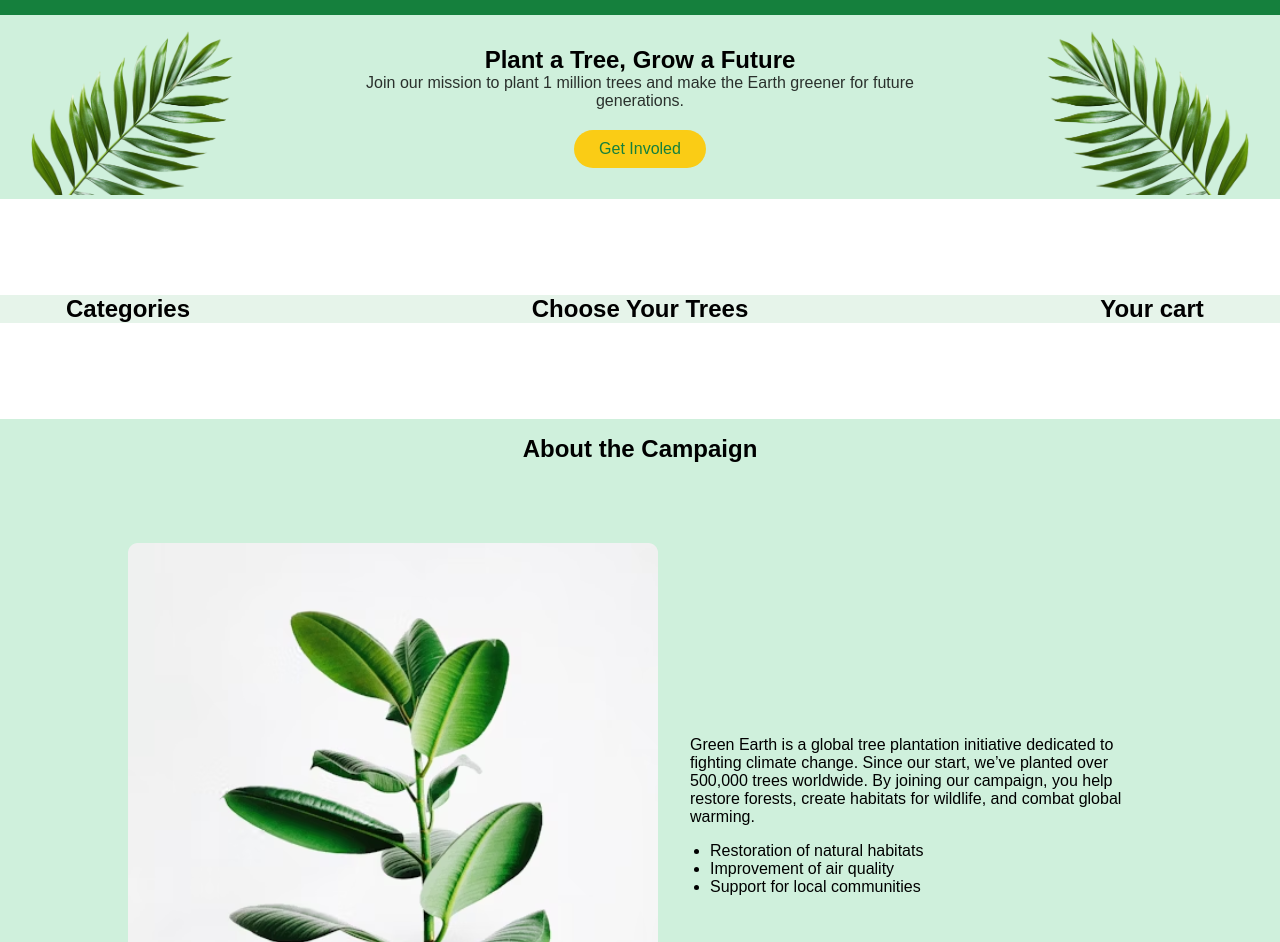
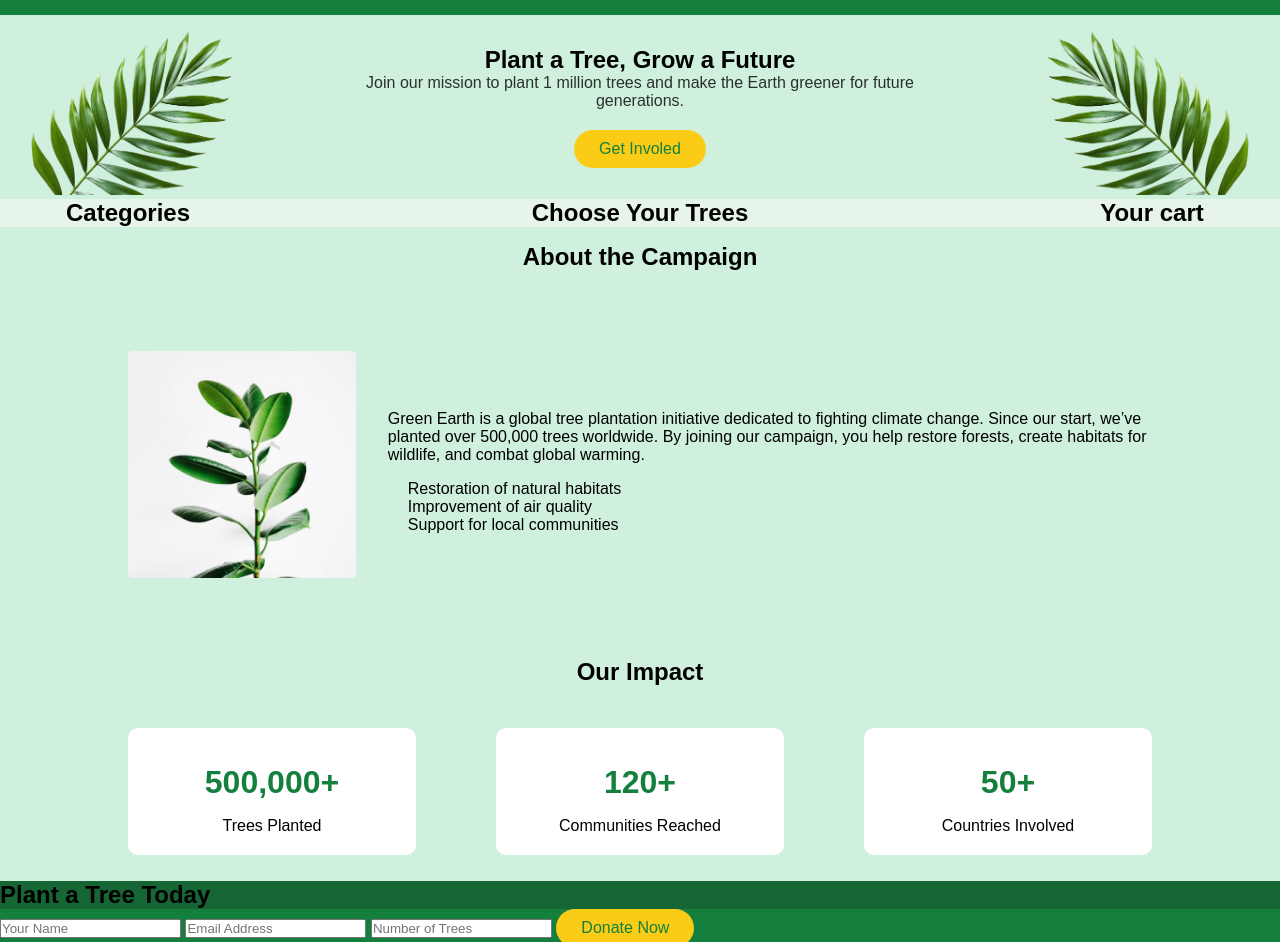
Before and after one commit to ahadul70/PH-A6, a plain HTML site: page index.html in a window 1280 px wide. Shown: the part 63-1005 px from the top of the page. Drawn offline with Linux system fonts and the light colour scheme.

Commit message:
syling improvements

```diff
--- a/index.html
+++ b/index.html
@@ -9,23 +9,20 @@
 </head>
 
 <body>
-    <nav class="navbar">
+    <nav class="navbar pri">
         <div class="logo">Green Plant</div>
         <div class="nav_links">
-
             <h1>About</h1>
             <h1>Gallery</h1>
             <h1>Plant a Tree</h1>
-
-
         </div>
         <div><button class="btn_primary">Plant a Tree</button></div>
     </nav>
 
     <main>
-        <section class="hero_section">
+        <section class="hero_section light1">
             <div class="left"><img src="hero-leaf1.png" alt=""></div>
-            <div class="center">
+            <div class="center heading">
                 <h1>Plant a Tree, Grow a Future</h1>
                 <p>Join our mission to plant 1 million trees and make the Earth greener for future
                     <br> generations.
@@ -34,19 +31,19 @@
             </div>
             <div class="right"><img src="hero-leaf2.png" alt=""></div>
         </section>
-        <section class="choose_trees">
-            <div class="left product_left">
+        <section class="choose_trees dark">
+            <div class="left heading">
                 <h1>Categories</h1>
             </div>
-            <div class="center">
+            <div class="center heading">
                 <h1>Choose Your Trees</h1>
             </div>
-            <div class="right product_right">
+            <div class="right heading">
                 <h1>Your cart</h1>
             </div>
         </section>
-        <section class="about_section">
-            <h1 >About the Campaign</h1>
+        <section class="about_section light1">
+            <h1 class="heading">About the Campaign</h1>
             <div class="about_content">
                 <img src="about.png">
                 <div class="about_text">
@@ -63,27 +60,27 @@
             </div>
 
         </section>
-        <section>
-            <h1>Our Impact</h1>
+        <section class="impact_section light2">
+            <h1 class="heading">Our Impact</h1>
 
-            <div>
-                <div>
+            <div class="impact_stats">
+                <div class="children">
                     <h1>500,000+</h1>
                     <p>Trees Planted</p>
                 </div>
-                <div>
+             <div class="children">
                     <h1>120+</h1>
                     <p>Communities Reached</p>
                 </div>
-                <div>
+              <div class="children">
                     <h1>50+</h1>
                     <p>Countries Involved</p>
                 </div>
             </div>
         </section>
-        <section>
+        <section class="plant_tree_section mild ">
             <h1>Plant a Tree Today</h1>
-            <form action="">
+            <form action="" class="pri">
                 <input type="text" placeholder="Your Name">
                 <input type="email" placeholder="Email Address">
                 <input type="text" placeholder="Number of Trees">
@@ -95,7 +92,7 @@
 
         </section>
     </main>
-    <footer><h1>© 2025 Green Earth. All Rights Reserved.</h1></footer>
+    <footer class="dark"><h1>© 2025 Green Earth. All Rights Reserved.</h1></footer>
 </body>
 
 </html>
--- a/style.css
+++ b/style.css
@@ -3,13 +3,14 @@
   padding: 0;
   box-sizing: border-box;
   font-family: 'Poppins', sans-serif;
+  overflow-x: hidden;
 }
 
 .btn_primary {
   padding: 10px 25px;
   background: #facc15;
   color: rgb(21, 128, 61);
-    ;
+
   border: none;
   border-radius: 20px;
   cursor: pointer;
@@ -17,12 +18,23 @@
 
 }
 
+.pri{background-color: rgb(21, 128, 61);}
+.mild{background-color: rgb(22, 101, 52);}
+.dark{background-color: rgb(20, 83, 45);}
+.light1{background-color: rgb(207, 240, 220);}
+.light2{background-color: rgb(240, 253, 244);}
+
+
+.heading {
+  text-align: center;
+}
+
 .navbar {
   display: flex;
   align-items: center;
   justify-content: space-between;
   padding: 20px 10%;
-    background: rgb(21, 128, 61);
+
   color: #ffffff;
   width: 100%;
 }
@@ -45,7 +57,7 @@
   display: flex;
   align-items: center;
   justify-content: space-between;
-    background-color: #cff0dc;
+
   width: 100%;
 }
 
@@ -57,21 +69,25 @@
 
 .center {
   flex: 0 0 60%;
-   text-align: center;
+
 
 }
+
 .center p {
   color: rgba(0, 0, 0, 0.8);
 }
+
 .center button {
   margin-top: 20px;
 }
+
 .right {
   flex: 0 0 20%;
 
 }
 
-  .left img, .right img {
+.left img,
+.right img {
   width: 100%;
   height: auto;
 }
@@ -83,12 +99,8 @@
   justify-content: space-between;
   background-color: #e6f4ea;
   width: 100%;
-    margin-top: 6rem;
-    margin-bottom: 2rem;
-  }
 
-  .product_left ,.product_right{
-    text-align: center;
+
 }
 
 
@@ -99,14 +111,15 @@
   align-items: center;
   background-color: #cff0dc;
   width: 100%;
-    margin-top: 6rem;
+  ;
 
 }
 
 .about_section h1 {
-    text-align: center;
+
   margin-bottom: 1rem;
- padding-top: 1rem; ;
+  padding-top: 1rem;
+  ;
 }
 
 .about_content {
@@ -128,3 +141,44 @@ margin-bottom: 1rem;
   margin-left: 20px;
   margin-top: 10px;
 }
+
+
+
+.impact_section {
+
+
+  background-color: #CFF0DC;
+  width: 100%;
+
+
+}
+
+.impact_section h1 {
+  margin-bottom: 1rem;
+  padding-top: 1rem;
+}
+.impact_stats {
+  display: flex;
+  align-items: center;
+  justify-content: space-between;
+  gap: 5rem;
+  padding: 2% 10%;
+  width: 100%;
+
+}
+.impact_stats div h1 {
+  font-size: 2rem;
+  color: rgb(21, 128, 61);
+
+}
+
+.impact_stats div  {
+background-color: white;
+}
+
+.children {
+  flex: 1;
+  text-align: center;
+  padding: 20px;
+  border-radius: 10px;
+}
```
Lines whose indentation alone changed are shown as unchanged.
